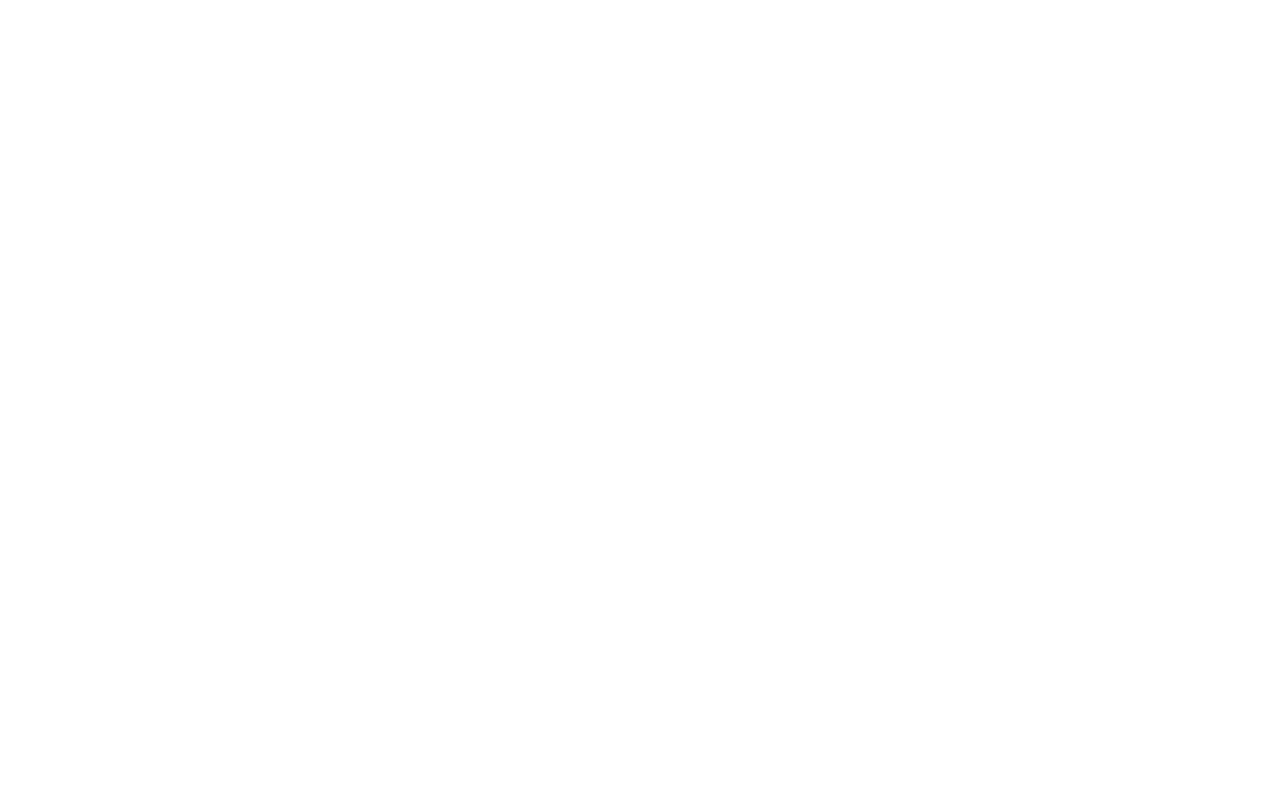
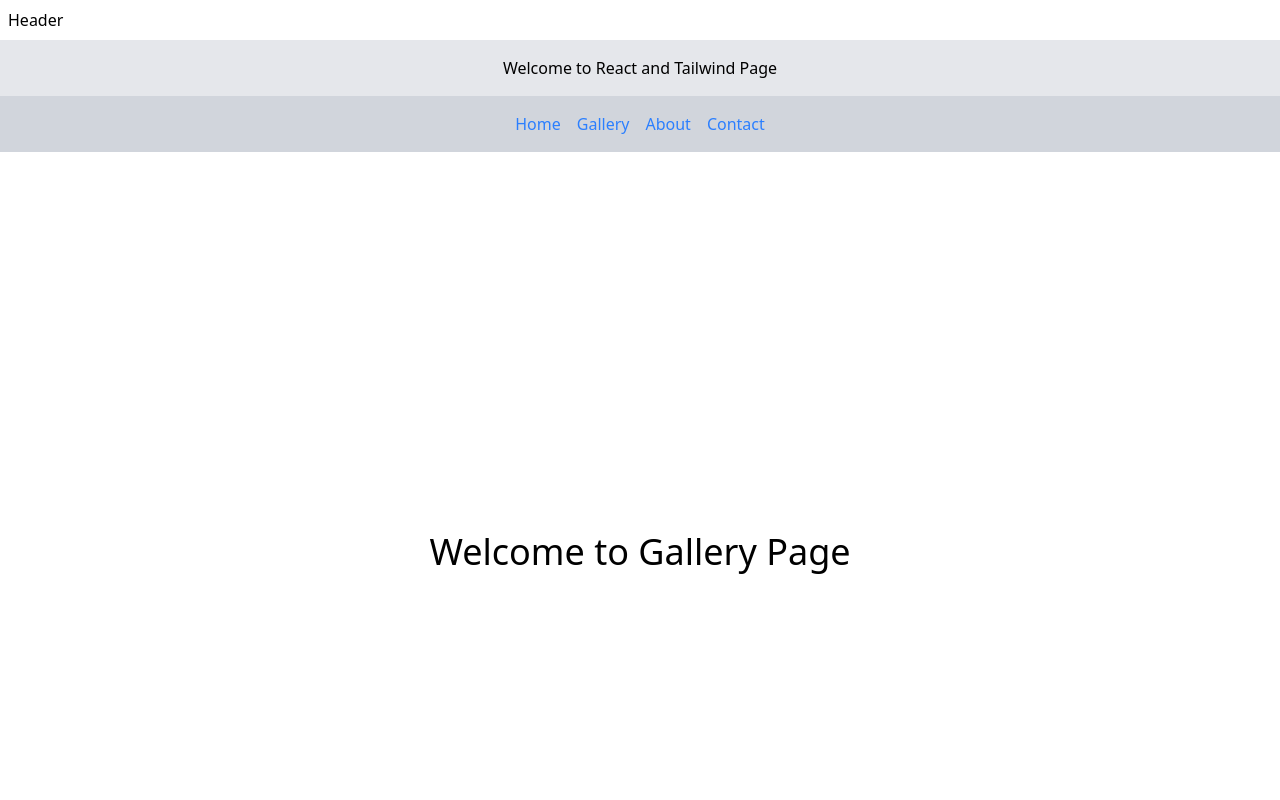
Before and after one commit to Kaleemullah007/react-tailwind, a React (Vite) app: page /Gallery in a window 1280 px wide. Before the commit this address had no page. Shown: the top 800 px of the page. Built offline with nearby package versions, Linux system fonts and the light colour scheme.

Commit message:
Added Contact page

```diff
--- a/src/App.jsx
+++ b/src/App.jsx
@@ -3,13 +3,19 @@ import { Routes, Route } from "react-router-dom";
 import { Home } from "./pages/Home.jsx";
 import { DashboardLayout } from "./layouts/DashboardLayout.jsx";
 import { PublicRoutes } from "./routes/PublicRoutes.jsx";
+import { Gallery } from "./pages/Gallery.jsx";
+import { About } from "./pages/About.jsx";
+import { Contact } from "./pages/Contact.jsx";
 function App() {
   return (
     <Routes>
-      <Route path="/" element={<PublicRoutes />} >
-      <Route element={<DashboardLayout />}>
-        <Route path="/" element={<Home />} />
-      </Route>
+      <Route path="/" element={<PublicRoutes />}>
+        <Route element={<DashboardLayout />}>
+          <Route path="/" element={<Home />} />
+          <Route path="/Gallery" element={<Gallery />} />
+          <Route path="/about" element={<About />} />
+          <Route path="/contact" element={<Contact />} />
+        </Route>
       </Route>
     </Routes>
   );
--- a/src/layouts/DashboardLayout.jsx
+++ b/src/layouts/DashboardLayout.jsx
@@ -1,4 +1,4 @@
-import { Outlet } from "react-router-dom"
+import { Outlet,NavLink } from "react-router-dom"
 import { Header } from "../components/common/Header"
 import { Footer } from "../components/common/Footer"
 
@@ -10,6 +10,17 @@ export const DashboardLayout = () => {
     <div className="flex justify-center p-4 w-full bg-gray-200">
         <p>Welcome to React and Tailwind Page</p>
     </div>
+    <nav>
+        <ul className="flex gap-4 justify-center p-4 bg-gray-300">
+
+            <li><NavLink to="/" className="text-blue-500 hover:underline">Home</NavLink></li>
+            <li><NavLink to="/Gallery" className="text-blue-500 hover:underline">Gallery</NavLink></li>
+            <li><NavLink to="/about" className="text-blue-500 hover:underline">About</NavLink></li>
+            <li><NavLink to="/contact" className="text-blue-500 hover:underline">Contact</NavLink></li>
+
+
+        </ul>
+    </nav>
     <main>
         <section>
           <Outlet />
--- /dev/null
+++ b/src/pages/About.jsx
@@ -0,0 +1,7 @@
+export const About = () => {
+  return (
+    <>
+    <p className="flex text-4xl text-center justify-center items-center h-screen">Welcome to About Page</p>
+  </>
+    )
+}
--- /dev/null
+++ b/src/pages/Contact.jsx
@@ -0,0 +1,7 @@
+export const Contact = () => {
+  return (
+    <>
+    <p className="flex text-4xl text-center justify-center items-center h-screen">Welcome to Contact Page</p>
+  </>
+    )
+}
--- /dev/null
+++ b/src/pages/Gallery.jsx
@@ -0,0 +1,7 @@
+export const Gallery = () => {
+  return (
+    <>
+    <p className="flex text-4xl text-center justify-center items-center h-screen">Welcome to Gallery Page</p>
+  </>
+    )
+}
--- a/src/pages/Home.jsx
+++ b/src/pages/Home.jsx
@@ -1,7 +1,7 @@
 export const Home = () => {
   return (
     <>
-    Hello
+    <p className="flex text-4xl text-center justify-center items-center h-screen">Welcome to Home Page</p>
   </>
     )
 }
```
